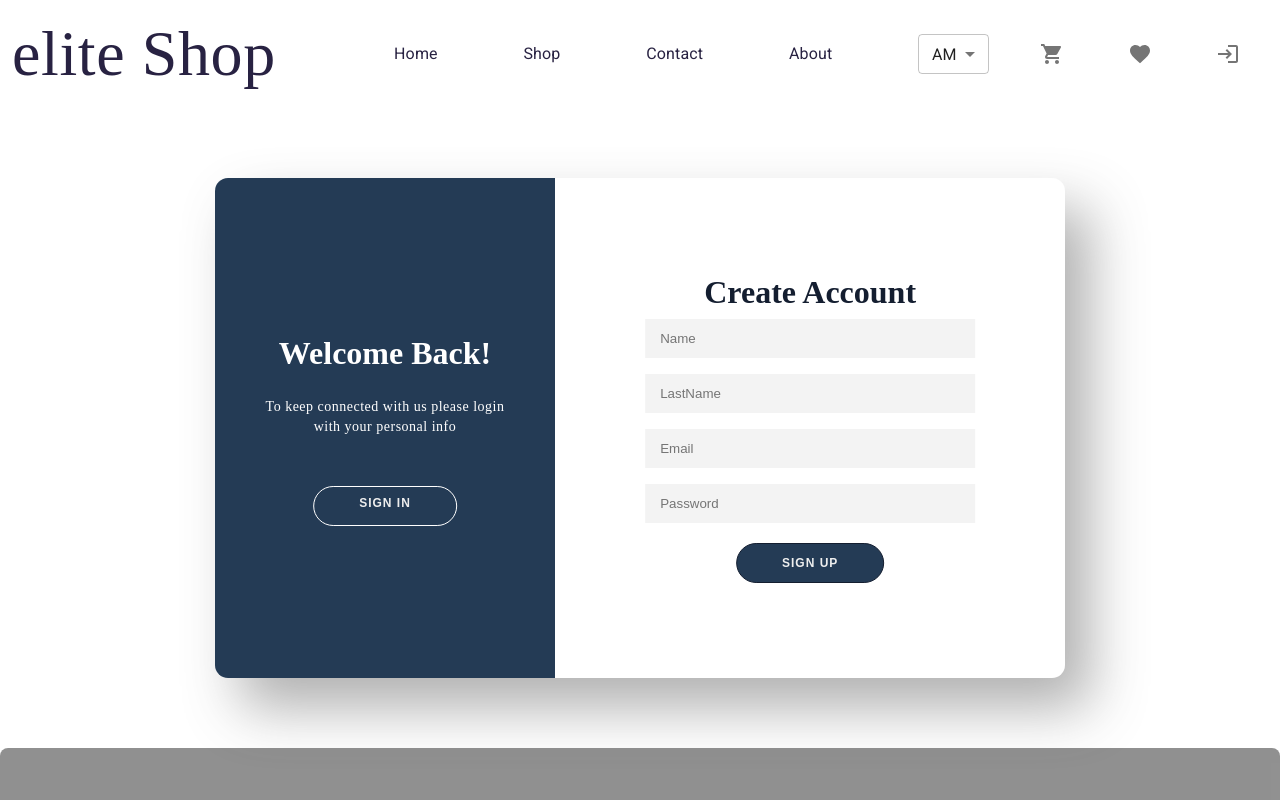
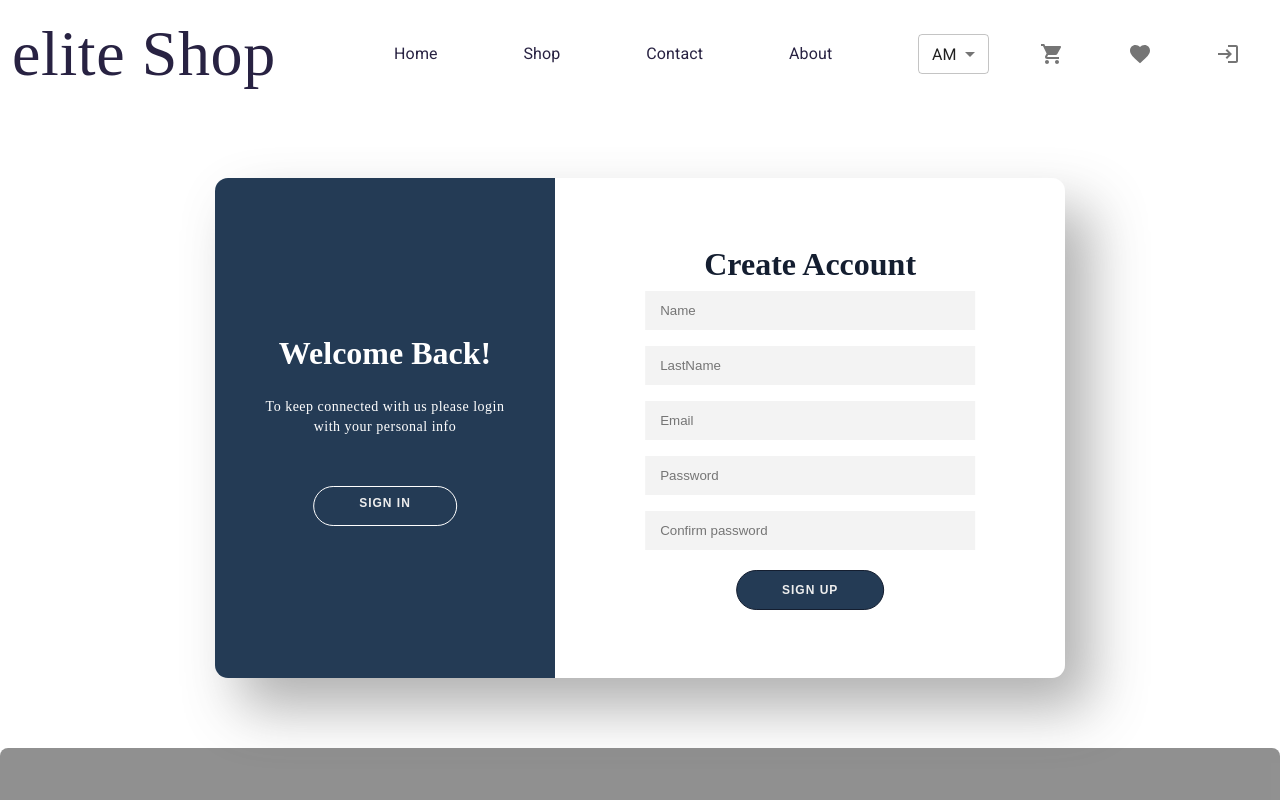
Before and after one commit to TigranMn/FullStack_online_shop, a React (Create React App) app: page /login in a window 1280 px wide. Both pictures are taken after a click on the button 895 px from the left and 506 px from the top of the page. Shown: the top 800 px of the page. Built offline with nearby package versions, Linux system fonts and the light colour scheme; a web font is replaced by a local one.

Commit message:
select pages fixed and confirm password added

```diff
--- a/src/components/Products/ProductsList.tsx
+++ b/src/components/Products/ProductsList.tsx
@@ -3,7 +3,17 @@ import { useParams } from 'react-router-dom';
 import ProductItem from './ProductItem';
 import { fetchPageProducts, getSize } from '../../redux/productsSlice';
 import { useAppDispatch, useAppSelector } from '../../store';
-import { Container, Grid, Typography, Pagination, Box } from '@mui/material';
+import {
+   Container,
+   Grid,
+   Typography,
+   Pagination,
+   Box,
+   InputLabel,
+   FormControl,
+   Select,
+   MenuItem
+} from '@mui/material';
 import CircularProgress from '@mui/material/CircularProgress';
 import { useNotify } from '../../hooks/useNotify';
 
@@ -37,8 +47,29 @@ export default function ProductsList() {
    return (
       <>
          <Container>
-            {/* NEED TO ADD SELECT TO CHANGE ITEM COUNT */}
-            {/* <button onClick={() => setItemCount(12)}>Sxmenq vren</button> */}
+            {/* NEED TO ADD SELECT TO CHANGE ITEM COUNT
+             <button onClick={() => setItemCount(12)}>Sxmenq vren</button>
+            <select
+               value={itemCount}
+               onChange={(e) => setItemCount(e.target.value)}
+            >
+               <option value={6}>6</option>
+               <option value={9}>9</option>
+               <option value={12}>12</option>
+            </select> */}
+
+            <FormControl style={{ width: '100px' }}>
+               <InputLabel>Pages</InputLabel>
+               <Select
+                  value={itemCount}
+                  label="Pages"
+                  onChange={(e) => setItemCount(+e.target.value)}
+               >
+                  <MenuItem value={6}>6</MenuItem>
+                  <MenuItem value={9}>9</MenuItem>
+                  <MenuItem value={12}>12</MenuItem>
+               </Select>
+            </FormControl>
             <Grid
                container
                justifyContent="center"
--- a/src/components/pages/Login.tsx
+++ b/src/components/pages/Login.tsx
@@ -13,6 +13,7 @@ const Login = () => {
    const userState = useAppSelector((state) => state.user);
    const [email, setEmail] = useState<string>('');
    const [password, setPassword] = useState<string>('');
+   const [confirmPassword, setConfirmPassword] = useState<string>('');
    const [firstName, setFirstName] = useState<string>('');
    const [lastName, setLastName] = useState<string>('');
    const notify = useNotify();
@@ -88,7 +89,26 @@ const Login = () => {
                         onChange={(e) => setPassword(e.target.value)}
                      />
                   </div>
-                  <button onClick={handleSignUp}>Sign Up</button>
+                  <div className="infield">
+                     <input
+                        type="password"
+                        placeholder="Confirm password"
+                        value={confirmPassword}
+                        onChange={(e) => setConfirmPassword(e.target.value)}
+                     />
+                  </div>
+                  <button
+                     onClick={
+                        password === confirmPassword
+                           ? handleSignUp
+                           : (e) => {
+                                alert('Passwords are different');
+                                e.preventDefault();
+                             }
+                     }
+                  >
+                     Sign Up
+                  </button>
                </form>
             </div>
             <div className="form-container sign-in-container">
```
